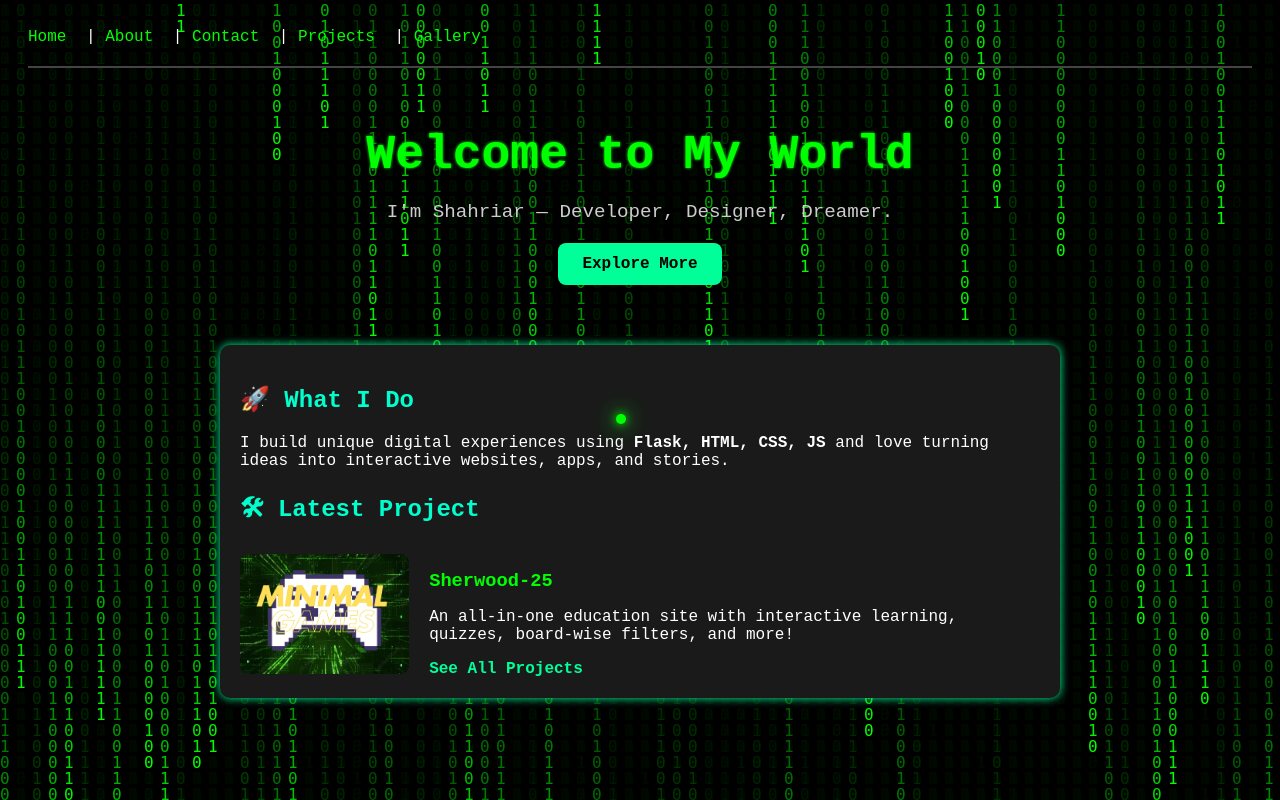
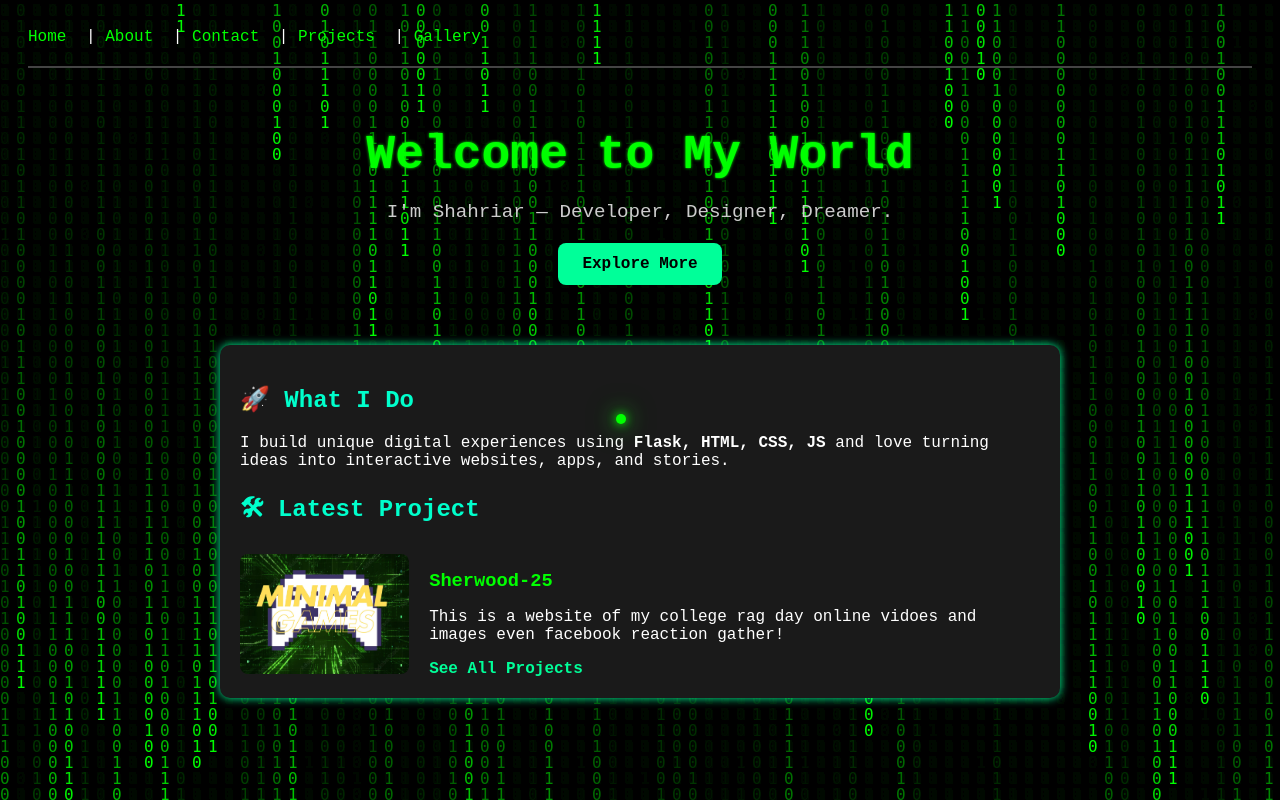
Before and after one commit to Shahriark369/ShahriarKabir, a Flask app: page / in a window 1280 px wide. Run offline with Flask 2, Linux system fonts and the light colour scheme.

Commit message:
Update home.html

```diff
--- a/templates/home.html
+++ b/templates/home.html
@@ -17,7 +17,7 @@
         <img src="{{ url_for('static', filename='images/project3.jpg') }}" alt="Latest Project">
         <div>
             <h3>Sherwood-25</h3>
-            <p>An all-in-one education site with interactive learning, quizzes, board-wise filters, and more!</p>
+            <p>This is a website of my college rag day online vidoes and images even facebook reaction gather!</p>
             <a href="{{ url_for('projects') }}">See All Projects</a>
         </div>
     </div>
```
